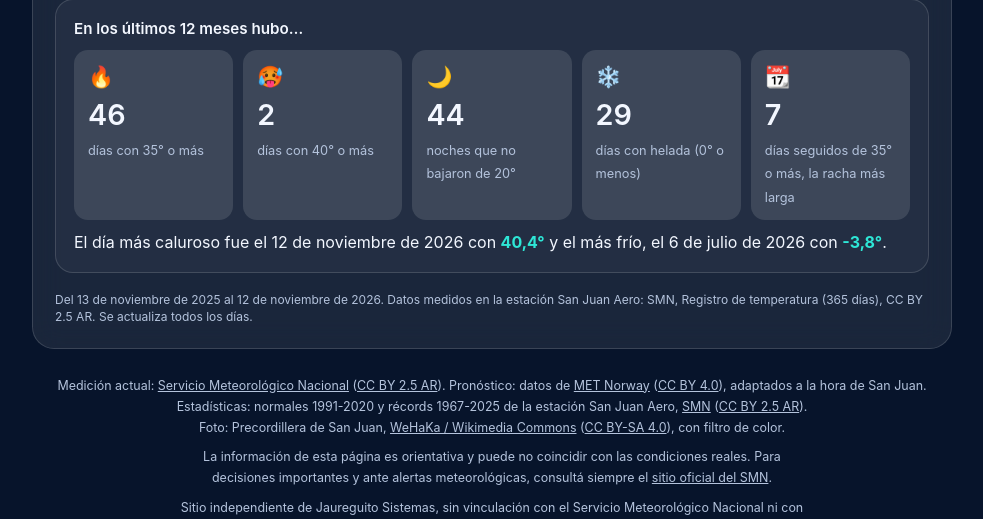
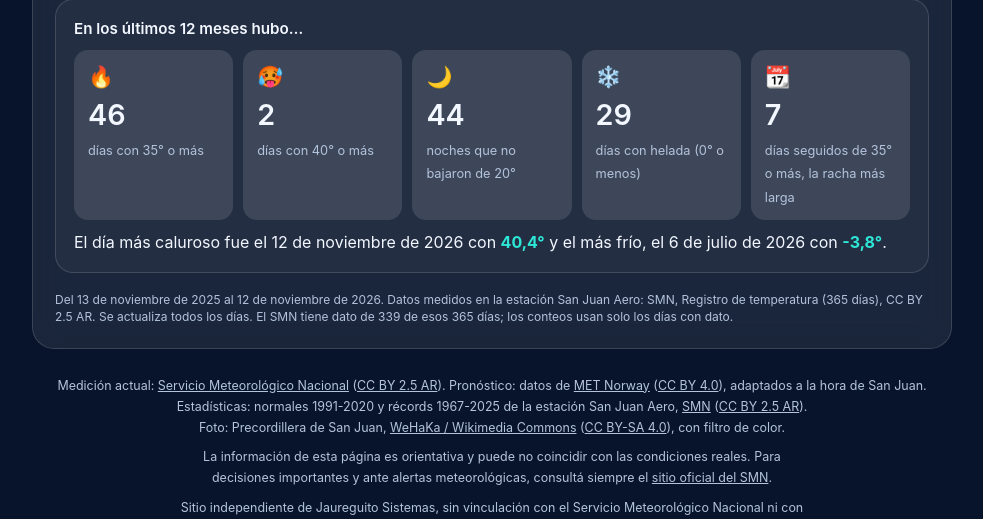
Before and after one commit to gjaureguito/jaureguito-clima, a PHP site: page / in a window 1280 px wide. Shown: the part 3375-3894 px from the top of the page, without its empty margins (148-1131 px from the left). Run offline with PHP 8.4, Linux system fonts and the light colour scheme; data that the repository does not hold is empty.

Commit message:
Aclarar cuántos días tienen dato en el registro del SMN
Co-Authored-By: Claude Opus 5.5 <noreply@anthropic.com>
Claude-Session: https://claude.ai/code/session_018orXZyW7utyJqzFqup47iR

```diff
--- a/estadisticas.php
+++ b/estadisticas.php
@@ -254,6 +254,8 @@ function seccion_ultimo_anio(): string
         . '<div class="widget"><h2 class="sub">En los últimos 12 meses hubo…</h2><div class="cuentas">' . $cuentas . '</div>'
         . '<p class="frase">El día más caluroso fue el ' . $h($e['max_fecha']) . ' con <b>' . dec((float) $e['max']) . '°</b> y el más frío, el '
         . $h($e['min_fecha']) . ' con <b>' . dec((float) $e['min']) . '°</b>.</p></div>'
-        . '<p class="fuente">Del ' . $h($A['desde']) . ' al ' . $h($A['hasta']) . '. Datos medidos en la estación San Juan Aero: SMN, Registro de temperatura (365 días), CC BY 2.5 AR. Se actualiza todos los días.</p>'
+        . '<p class="fuente">Del ' . $h($A['desde']) . ' al ' . $h($A['hasta']) . '. Datos medidos en la estación San Juan Aero: SMN, Registro de temperatura (365 días), CC BY 2.5 AR. Se actualiza todos los días.'
+        . ((int) $k['dias_con_dato'] < 360 ? ' El SMN tiene dato de ' . (int) $k['dias_con_dato'] . ' de esos 365 días; los conteos usan solo los días con dato.' : '')
+        . '</p>'
         . '</section>';
 }
```
